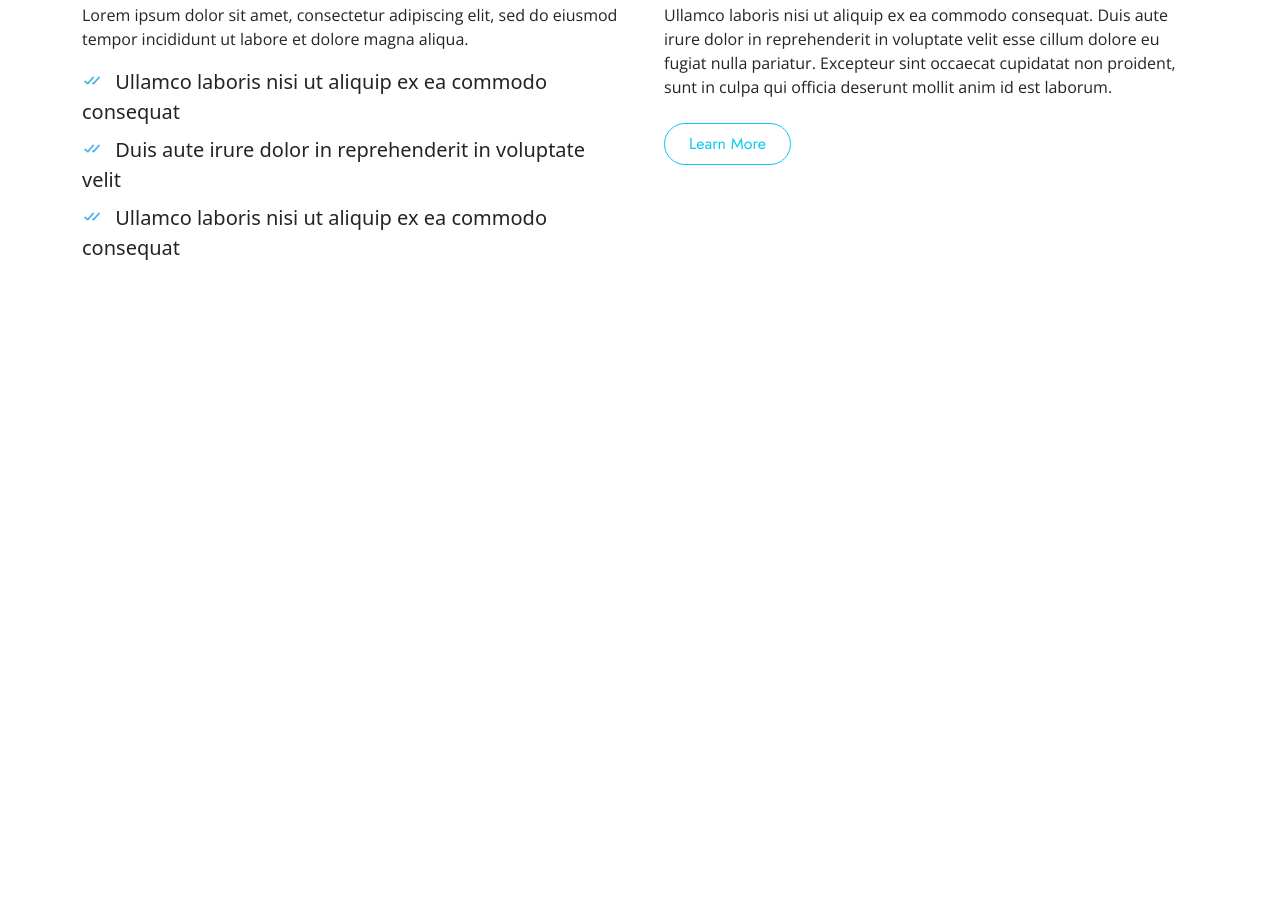
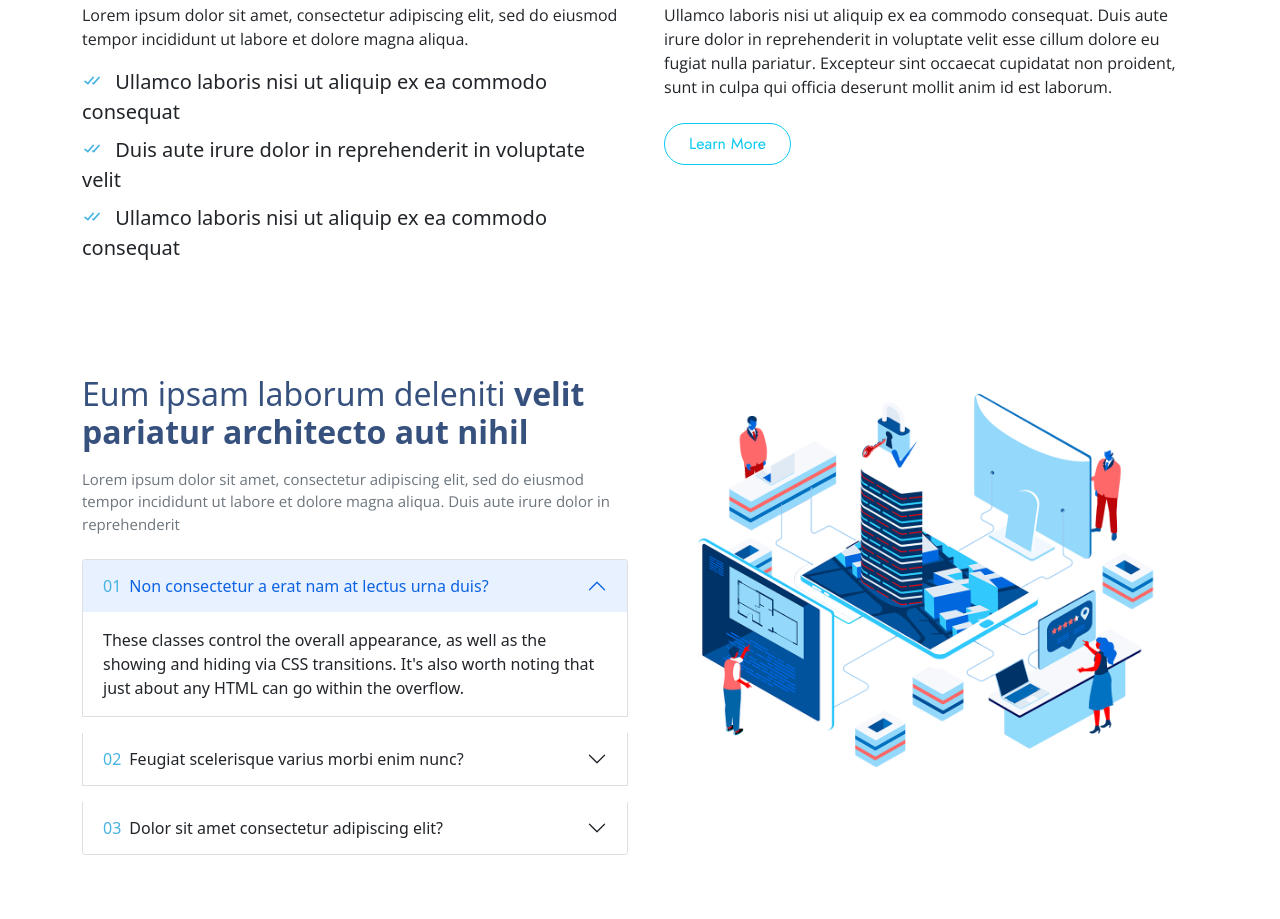
Before and after one commit to ashik-ashik/arsha-project, a plain HTML site: page index.html in a window 1280 px wide. Shown: the part 874-1793 px from the top of the page. Before the commit the page ends 1201 px from the top, so only its background shows below. Drawn offline with nearby package versions, Linux system fonts and the light colour scheme.

Commit message:
added why choose us section

```diff
--- a/css/includes/_customize.scss
+++ b/css/includes/_customize.scss
@@ -86,6 +86,28 @@
   }
 }
 
+// faq section
+#why-us{
+  background: #F3F5FA;
+
+  #faqAccordion{
+    .accordion-item{
+      border: 0px solid transparent !important;
+      border-radius: 4px;
+    }
+    .accordion-header .accordion-button{
+      border: 0px solid transparent !important;
+      font-size: 17px;
+      @extend .fw-md;
+      background: #fff;
+    }
+    .accordion-header .accordion-button span{
+      font-size: 17px;
+      font-weight: 900;
+    }
+  }
+}
+
 
 // venobox close button
 .vbox-close{
--- a/index.html
+++ b/index.html
@@ -39,16 +39,16 @@
               <a class="nav-link active" aria-current="page" href="#">Home</a>
             </li>
             <li class="nav-item">
-              <a class="nav-link" href="#">About</a>
+              <a class="nav-link" href="#about">About</a>
             </li>
             <li class="nav-item">
-              <a class="nav-link" href="#">Services</a>
+              <a class="nav-link" href="#service">Services</a>
             </li>
             <li class="nav-item">
-              <a class="nav-link" href="#">Poetfolio</a>
+              <a class="nav-link" href="#portfolio">Poetfolio</a>
             </li>
             <li class="nav-item">
-              <a class="nav-link" href="#">Team</a>
+              <a class="nav-link" href="team">Team</a>
             </li>
             <li class="nav-item dropdown">
               <a class="nav-link dropdown-toggle" href="#" id="menu-dropdown" role="button" data-bs-toggle="dropdown" aria-expanded="false">
@@ -62,10 +62,10 @@
               </ul>
             </li>
             <li class="nav-item">
-              <a class="nav-link" href="#">Contact</a>
+              <a class="nav-link" href="contact">Contact</a>
             </li>
             <li class="nav-item">
-              <a class="nav-link btn shadow-none btn-info px-4 ms-2" href="#about">Get Start</a>
+              <a class="nav-link btn shadow-none btn-outline-info px-4 ms-2" href="#about">Get Start</a>
             </li>
           </ul>
         </div>
@@ -162,6 +162,67 @@
   <!-- ! about section -->
 
 
+  <!-- why us section -->
+  <section class="whay-us py-5" id="why-us">
+    <div class="container">
+      <div class="row">
+        <div class="col-lg-6 mb-4 mb-lg-0">
+          <h3 class="fs-32 clr-db">
+            <span>Eum ipsam laborum deleniti</span>
+            <span class="fw-bold"> velit pariatur architecto aut nihil</span>
+          </h3>
+          <p class="fs-15 text-secondary mt-3">
+            Lorem ipsum dolor sit amet, consectetur adipiscing elit, sed do eiusmod tempor incididunt ut labore et dolore magna aliqua. Duis aute irure dolor in reprehenderit
+          </p>
+          <div class="accordion mt-4" id="faqAccordion">
+            <div class="accordion-item mb-3">
+              <h2 class="accordion-header" id="faq-qs-1">
+                <button class="accordion-button shadow-none" type="button" data-bs-toggle="collapse" data-bs-target="#faq-ans-1" aria-expanded="true" aria-controls="faq-ans-1">
+                  <span class="clr-sky me-2">01</span> Non consectetur a erat nam at lectus urna duis?
+                </button>
+              </h2>
+              <div id="faq-ans-1" class="accordion-collapse collapse show" aria-labelledby="faq-qs-1" data-bs-parent="#faqAccordion">
+                <div class="accordion-body">
+                  These classes control the overall appearance, as well as the showing and hiding via CSS transitions. It's also worth noting that just about any HTML can go within the overflow.
+                </div>
+              </div>
+            </div>
+            <div class="accordion-item mb-3">
+              <h2 class="accordion-header" id="faq-qs-2">
+                <button class="accordion-button shadow-none collapsed" type="button" data-bs-toggle="collapse" data-bs-target="#faq-ans-2" aria-expanded="false" aria-controls="faq-ans-2">
+                  <span class="clr-sky me-2">02</span> Feugiat scelerisque varius morbi enim nunc?
+                </button>
+              </h2>
+              <div id="faq-ans-2" class="accordion-collapse collapse" aria-labelledby="faq-qs-2" data-bs-parent="#faqAccordion">
+                <div class="accordion-body">
+                  This is the second item's accordion body. It is hidden by default, until the collapse plugin adds the appropriate classes that we use to style each element.
+                </div>
+              </div>
+            </div>
+            <div class="accordion-item mb-3">
+              <h2 class="accordion-header" id="faq-qs-3">
+                <button class="accordion-button shadow-none collapsed" type="button" data-bs-toggle="collapse" data-bs-target="#faq-ans-3" aria-expanded="false" aria-controls="faq-ans-3">
+                  <span class="clr-sky me-2">03</span> Dolor sit amet consectetur adipiscing elit?
+                </button>
+              </h2>
+              <div id="faq-ans-3" class="accordion-collapse collapse" aria-labelledby="faq-qs-3" data-bs-parent="#faqAccordion">
+                <div class="accordion-body">
+                  These classes control the overall appearance, as well as the showing and hiding via CSS transitions. You can modify any of this with custom CSS or overriding our default variables.
+                </div>
+              </div>
+            </div>
+          </div>
+        </div>
+
+        <div class="col-lg-6 text-lg-end">
+          <img src="./img/why-us.png" alt="" class="img-fluid">
+        </div>
+      </div>
+    </div>
+  </section>
+  <!-- ! why us section -->
+
+
 
 
 
```
Also changed, not shown: css/index.css, 1 other file.
